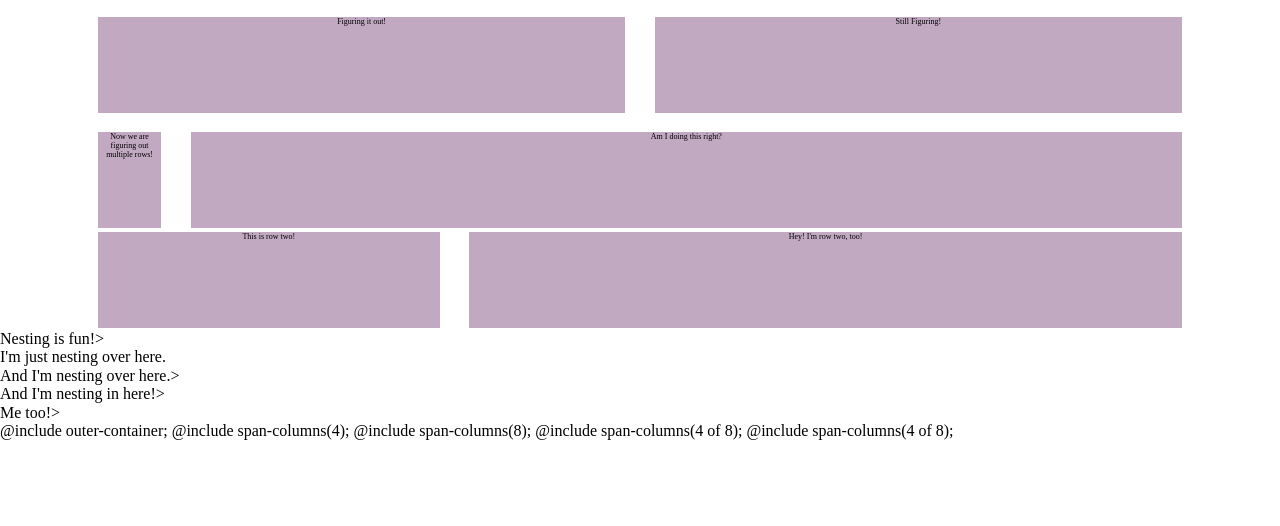
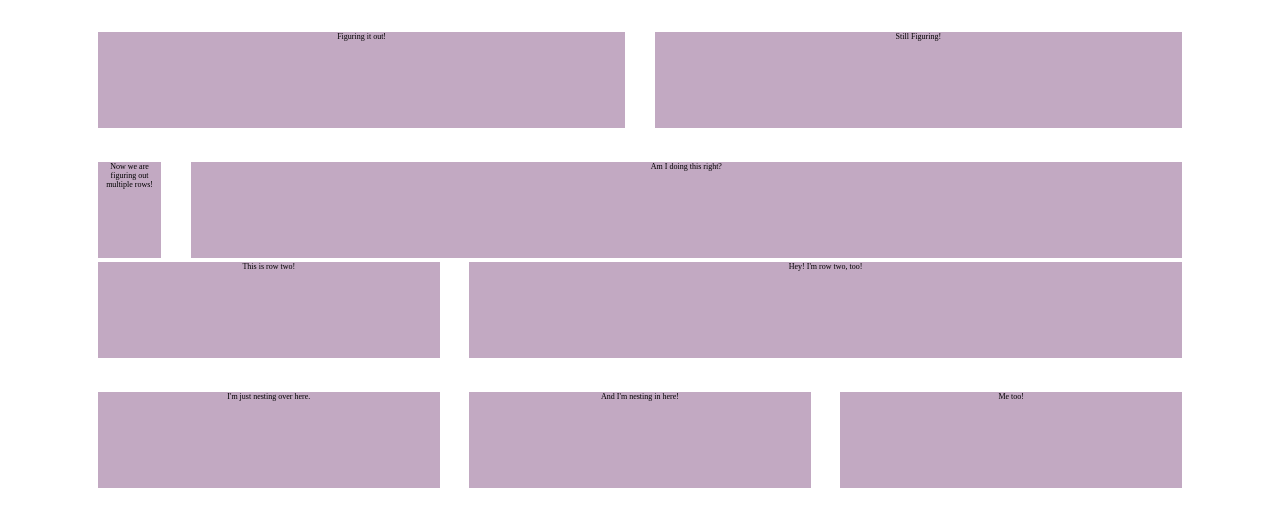
Before and after one commit to katlyngabor/NeatPractice, a website: page app/index.html in a window 1280 px wide. Drawn offline with nearby package versions, Linux system fonts and the light colour scheme; files that its build step writes are made by us from their sources; files whose address does not match are found by name.

Commit message:
added another example

```diff
--- a/app/index.html
+++ b/app/index.html
@@ -34,18 +34,15 @@
         <div class="Row-twoB">Hey! I'm row two, too!</div>
     </section>
 
-    <div class="nesting-container">Nesting is fun!>
+    <div class="nesting-container">
         <div class="left-nest">I'm just nesting over here.</div>
-        <div class="right-nest">And I'm nesting over here.>
-            <div class="left-nest-two">And I'm nesting in here!></div>
-            <div class="right-nest-two">Me too!></div>
+        <div class="right-nest">
+            <div class="left-nest-two">And I'm nesting in here!</div>
+            <div class="right-nest-two">Me too!</div>
         </div>
     </div>
 
-@include outer-container;
-@include span-columns(4);
-@include span-columns(8);
-@include span-columns(4 of 8); @include span-columns(4 of 8);
+
 
 
     <!-- build:js scripts/vendor.js -->
--- a/app/styles/main.scss
+++ b/app/styles/main.scss
@@ -1,8 +1,6 @@
 @import 'bourbon/bourbon';
 @import '../../neat/neat';
 
-
-$height:100px;
 
 @mixin fun{
   height:100px;
@@ -13,7 +11,7 @@ $height:100px;
 }
 
 @mixin spacing{
-  padding:15px 0;
+  padding:30px 0;
 }
 
 header{
@@ -24,16 +22,11 @@ header{
 }
 
 
-
-
-.figuring-it-out{
+.figuring-it-out, .still-figuring{
   @include fun;
 
 }
 
-.still-figuring{
-  @include fun;
-}
 
 section{
   @include outer-container;
@@ -49,3 +42,16 @@ section{
 .Row-oneA, .Row-oneB, .Row-twoA, .Row-twoB{
   @include fun;
 }
+
+.nesting-container{
+  @include outer-container;
+  @include spacing;
+  .left-nest{@include span-columns(4)};
+  .right-nest{@include span-columns(8)};
+  .left-nest-two{@include span-columns(4 of 8)};
+  .right-nest-two{@include span-columns(4 of 8)};
+}
+
+.left-nest, .left-nest-two, .right-nest-two {
+  @include fun;
+}
```
